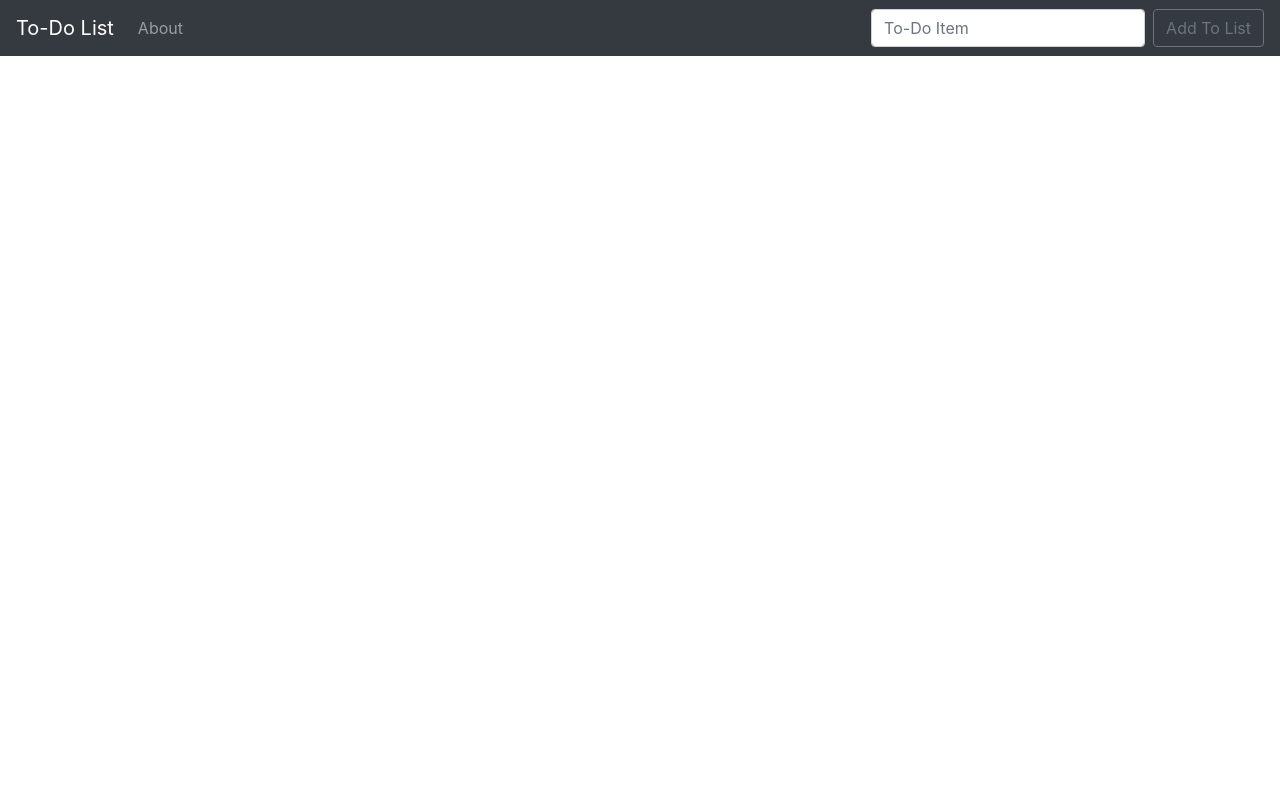
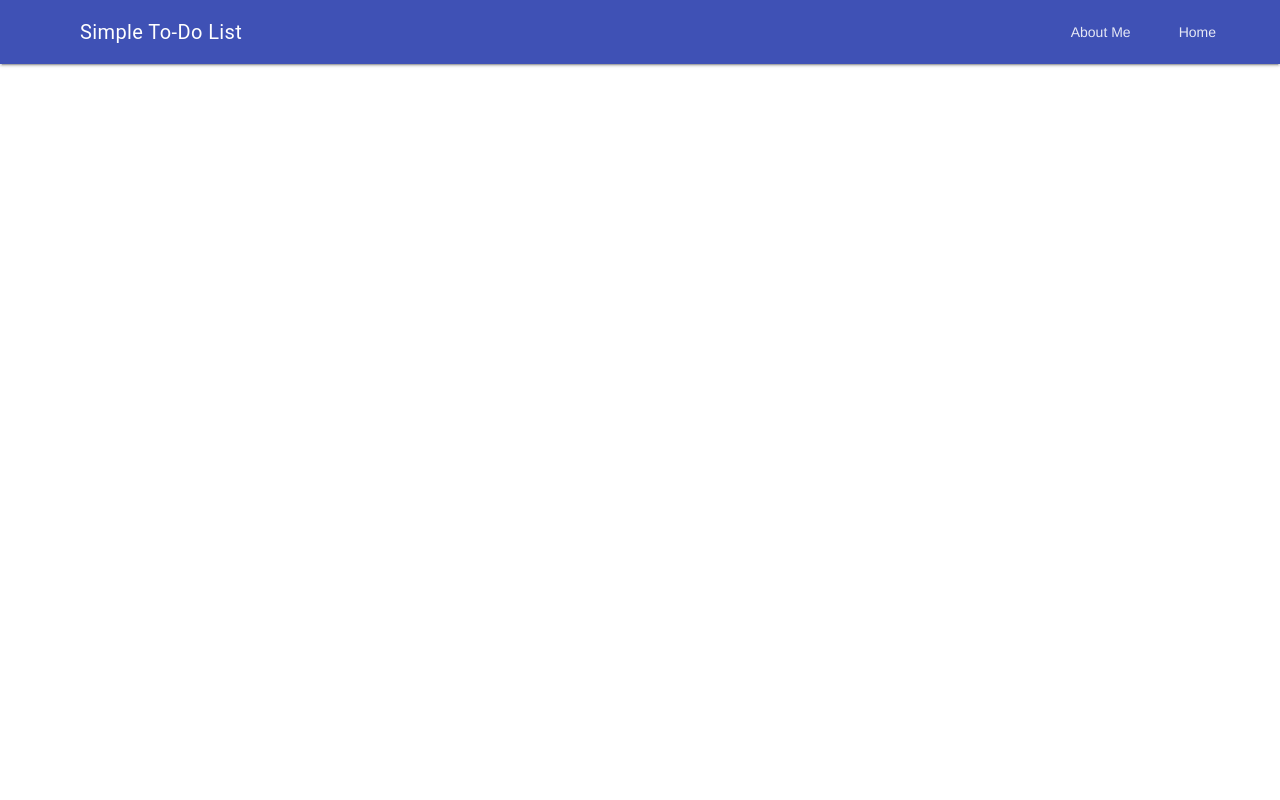
Before and after one commit to carlosjcc/todo_list_django, a Django app: page / in a window 1280 px wide. Run offline with Django 3.2, Linux system fonts and the light colour scheme; data that the repository does not hold is empty; some libraries are stand-ins or nearby versions.

Commit message:
replaces bootstrap with MDL. Modifies base.html

```diff
--- a/todo_list/templates/base.html
+++ b/todo_list/templates/base.html
@@ -7,8 +7,10 @@
     <meta charset="utf-8">
     <meta name="viewport" content="width=device-width, initial-scale=1, shrink-to-fit=no">
 
-    <!-- Bootstrap CSS -->
-    <link rel="stylesheet" href="https://stackpath.bootstrapcdn.com/bootstrap/4.3.1/css/bootstrap.min.css" integrity="sha384-ggOyR0iXCbMQv3Xipma34MD+dH/1fQ784/j6cY/iJTQUOhcWr7x9JvoRxT2MZw1T" crossorigin="anonymous">
+    <!-- MDL -->
+    <link rel="stylesheet" href="https://fonts.googleapis.com/icon?family=Material+Icons">
+    <link rel="stylesheet" href="https://code.getmdl.io/1.3.0/material.indigo-pink.min.css">
+    <script defer src="https://code.getmdl.io/1.3.0/material.min.js"></script>
 
     <link rel="stylesheet" href="{% static 'css/my_style.css' %}" >
 
@@ -18,7 +20,40 @@
 
   <body>
 
-    <nav class="navbar navbar-expand-lg navbar-dark bg-dark">
+    <!-- Always shows a header, even in smaller screens. -->
+    <div class="mdl-layout mdl-js-layout mdl-layout--fixed-header">
+      <header class="mdl-layout__header">
+        <div class="mdl-layout__header-row">
+          <!-- Title -->
+          <span class="mdl-layout-title">Simple To-Do List</span>
+          <!-- Add spacer, to align navigation to the right -->
+          <div class="mdl-layout-spacer"></div>
+          <!-- Navigation. We hide it in small screens. -->
+          <nav class="mdl-navigation mdl-layout--large-screen-only">
+            <a class="mdl-navigation__link" href="{% url 'about' %}">About Me</a>
+            <a class="mdl-navigation__link" href="{% url 'home' %}"">Home</a>
+          </nav>
+        </div>
+      </header>
+      <div class="mdl-layout__drawer">
+        <span class="mdl-layout-title">Simple To-Do List</span>
+        <nav class="mdl-navigation">
+          <a class="mdl-navigation__link" href="{% url 'about' %}">About Me</a>
+          <a class="mdl-navigation__link" href="{% url 'home' %}"">Home</a>
+        </nav>
+      </div>
+      <main class="mdl-layout__content">
+        <br/>
+        <div class="page-content">
+            {% block content %}
+            {% endblock %}
+        </div>
+      </main>
+    </div>
+
+    <!-- ----------------------------------------------------------------------------- -->
+
+    <!-- <nav class="navbar navbar-expand-lg navbar-dark bg-dark">
       <a class="navbar-brand" href="{% url 'home' %}">To-Do List</a>
       <button class="navbar-toggler" type="button" data-toggle="collapse" data-target="#navbarSupportedContent" aria-controls="navbarSupportedContent" aria-expanded="false" aria-label="Toggle navigation">
         <span class="navbar-toggler-icon"></span>
@@ -37,19 +72,15 @@
           <button class="btn btn-outline-secondary my-2 my-sm-0" type="submit">Add To List</button>
         </form>
       </div>
-    </nav>
+    </nav> -->
 
 
-    <br/>
-    <div class="container">
-        {% block content %}
-        {% endblock %}
-    </div>
+
 
     <!-- Optional JavaScript -->
     <!-- jQuery first, then Popper.js, then Bootstrap JS -->
-    <script src="https://code.jquery.com/jquery-3.3.1.slim.min.js" integrity="sha384-q8i/X+965DzO0rT7abK41JStQIAqVgRVzpbzo5smXKp4YfRvH+8abtTE1Pi6jizo" crossorigin="anonymous"></script>
+    <!-- <script src="https://code.jquery.com/jquery-3.3.1.slim.min.js" integrity="sha384-q8i/X+965DzO0rT7abK41JStQIAqVgRVzpbzo5smXKp4YfRvH+8abtTE1Pi6jizo" crossorigin="anonymous"></script>
     <script src="https://cdnjs.cloudflare.com/ajax/libs/popper.js/1.14.7/umd/popper.min.js" integrity="sha384-UO2eT0CpHqdSJQ6hJty5KVphtPhzWj9WO1clHTMGa3JDZwrnQq4sF86dIHNDz0W1" crossorigin="anonymous"></script>
-    <script src="https://stackpath.bootstrapcdn.com/bootstrap/4.3.1/js/bootstrap.min.js" integrity="sha384-JjSmVgyd0p3pXB1rRibZUAYoIIy6OrQ6VrjIEaFf/nJGzIxFDsf4x0xIM+B07jRM" crossorigin="anonymous"></script>
+    <script src="https://stackpath.bootstrapcdn.com/bootstrap/4.3.1/js/bootstrap.min.js" integrity="sha384-JjSmVgyd0p3pXB1rRibZUAYoIIy6OrQ6VrjIEaFf/nJGzIxFDsf4x0xIM+B07jRM" crossorigin="anonymous"></script> -->
   </body>
 </html>
```
